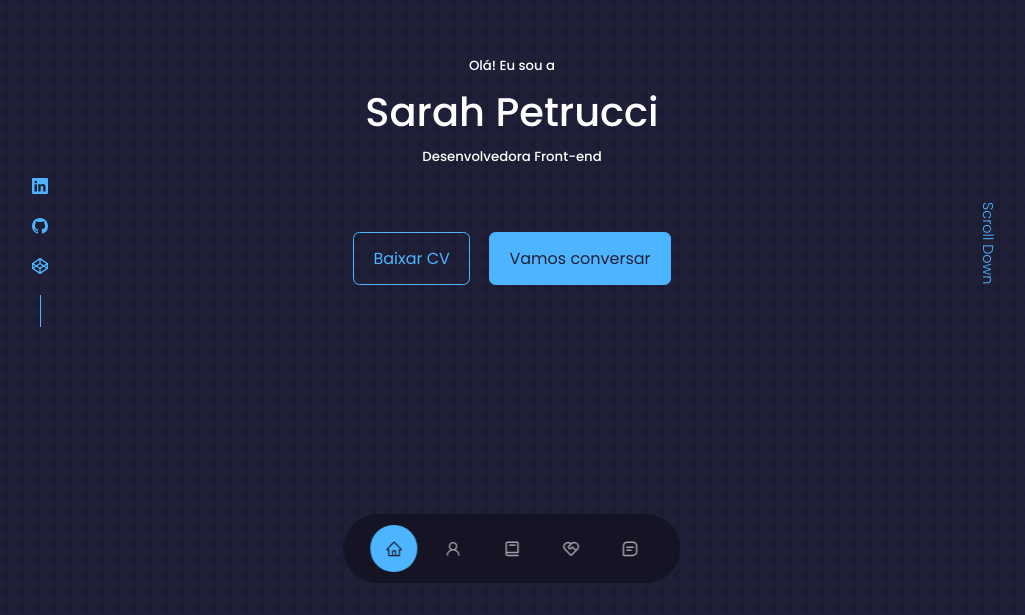
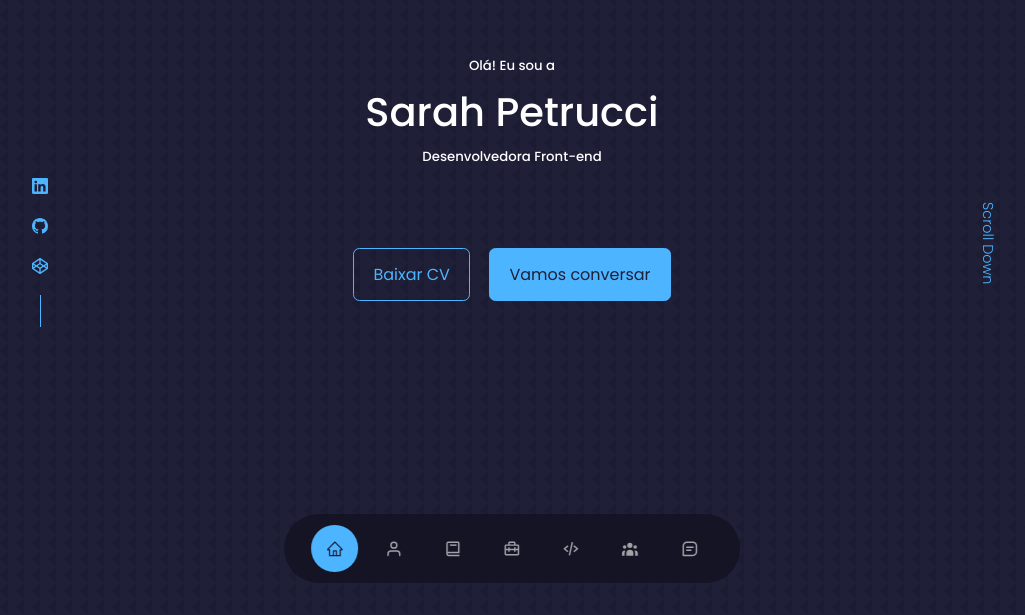
Before and after one commit to petrucc1/petrucci.github.io, a React (Create React App) app: page / in a window 1280 px wide. Shown: the part 185-800 px from the top of the page, without its empty margins (128-1153 px from the left). Built offline with nearby package versions, Linux system fonts and the light colour scheme.

Commit message:
Update nav

```diff
--- a/package.json
+++ b/package.json
@@ -12,6 +12,7 @@
     "react": "^17.0.2",
     "react-dom": "^17.0.2",
     "react-icons": "^4.3.1",
+    "react-router-dom": "^6.4.1",
     "react-scripts": "5.0.0",
     "swiper": "^8.0.7",
     "web-vitals": "^2.1.4"
--- a/src/components/about/about.css
+++ b/src/components/about/about.css
@@ -5,8 +5,13 @@
 }
 
 .about__content p {
-  margin: 50rem 0 2.6rem;
+  margin-top: 5rem;
   color: var(--color-light);
+}
+
+
+.btn {
+  margin-top: 1rem;
 }
 
 /* === ========= MEDIA QUERIES (MEDIUM DEVICES) ==========  */
--- a/src/components/nav/Nav.jsx
+++ b/src/components/nav/Nav.jsx
@@ -1,9 +1,11 @@
 import React from "react";
 import "./nav.css";
 import { AiOutlineHome } from "react-icons/ai";
-import { AiOutlineUser } from "react-icons/ai";
+import { FiUser } from "react-icons/fi";
 import { BiBook } from "react-icons/bi";
-import { RiServiceLine } from "react-icons/ri";
+import { BiBriefcaseAlt2 } from "react-icons/bi";
+import { BiCodeAlt } from "react-icons/bi";
+import { HiUserGroup } from "react-icons/hi";
 import { BiMessageSquareDetail } from "react-icons/bi";
 import { useState } from "react";
 
@@ -30,7 +32,7 @@ const Nav = () => {
         }}
         className={activeNav === "#about" ? "active" : ""}
       >
-        <AiOutlineUser />
+        <FiUser />
       </a>
       <a
         title="Hard skills"
@@ -50,7 +52,27 @@ const Nav = () => {
         }}
         className={activeNav === "#services" ? "active" : ""}
       >
-        <RiServiceLine />
+        <BiBriefcaseAlt2 />
+      </a>
+      <a
+        title="Meus projetos"
+        href="#portfolio"
+        onClick={() => {
+          setActiveNav("#portfolio");
+        }}
+        className={activeNav === "#portfolio" ? "active" : ""}
+      >
+        <BiCodeAlt />
+      </a>
+      <a
+        title="Depoimentos"
+        href="#testimonials"
+        onClick={() => {
+          setActiveNav("#testimonials");
+        }}
+        className={activeNav === "#testimonials" ? "active" : ""}
+      >
+        <HiUserGroup />
       </a>
       <a
         title="Contato"
```
Also changed, not shown: 1 other file (tests, documents, lock files or other folders).
